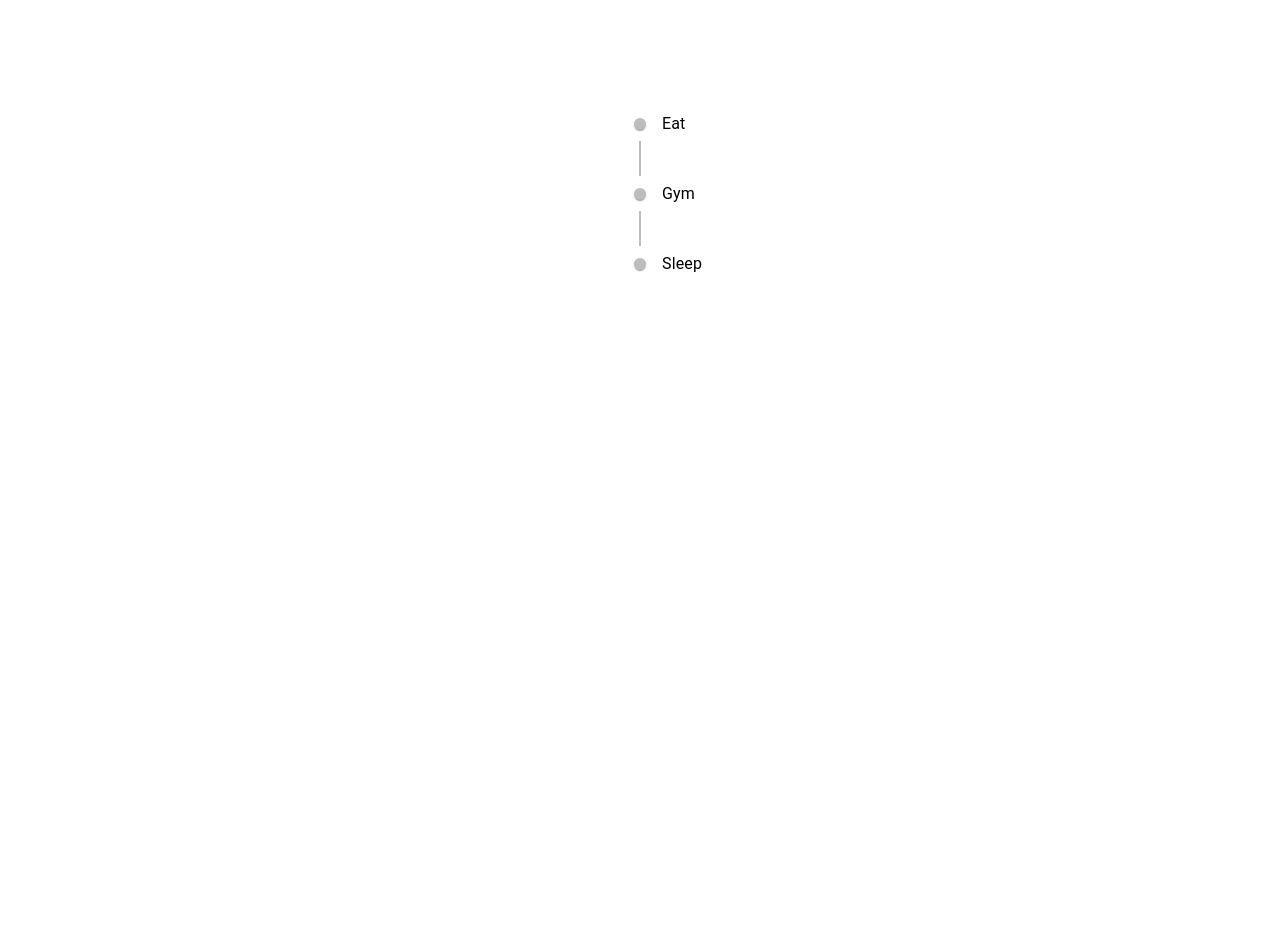
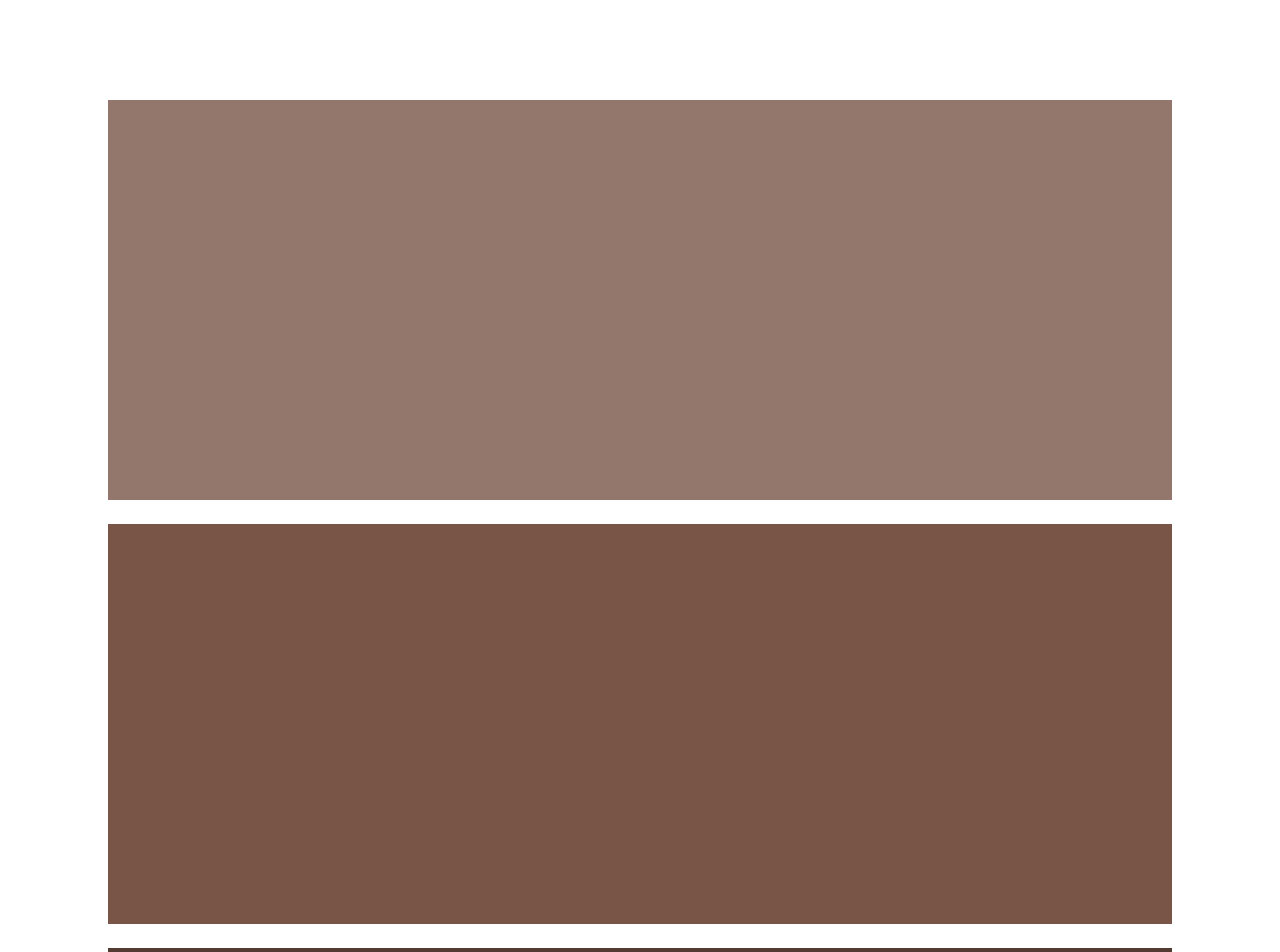
Before and after one commit to oguzhnkorkmz/material, a React (Vite) app: page / in a window 1280 px wide. Shown: the top 952 px of the page. Before the commit the page ends 800 px from the top, so only its background shows below. Built offline with nearby package versions, Linux system fonts and the light colour scheme.

Commit message:
Customization

```diff
--- a/src/App.tsx
+++ b/src/App.tsx
@@ -1,5 +1,7 @@
 import './App.css'
-import { LessonnTimeLine } from './components/LessonnTimeLine'
+import { ThemeProvider, colors, createTheme } from '@mui/material'
+import { LessonCustomization } from './components/LessonCustomization'
+// import { LessonnTimeLine } from './components/LessonnTimeLine'
 // import { LessonMasonry } from './components/LessonMasonry'
 // import { LessonTabs } from './components/LessonTabs'
 // import { LessonDateRange } from './components/LessonDateRange'
@@ -37,9 +39,18 @@ import { LessonnTimeLine } from './components/LessonnTimeLine'
 // import { LessonTypography } from './components/LessonTypography'
 // import { LessonTextField } from './components/LessonTextField'
 
+const theme = createTheme({
+  palette: {
+    secondary: {
+      main: colors.brown[500]
+    }
+  }
+})
+
 function App() {
 
   return (
+    <ThemeProvider theme={theme}>
       <div className='App'>
         {/* <LessonTypography /> */}
         {/* <LessonButton /> */}
@@ -77,8 +88,11 @@ function App() {
         {/* <LessonDateRange /> */}
         {/* <LessonTabs /> */}
         {/* <LessonMasonry /> */}
-      <LessonnTimeLine />
+        {/* <LessonnTimeLine /> */}
+        <LessonCustomization />
       </div>
+    </ThemeProvider>
+
   )
 }
 
--- /dev/null
+++ b/src/components/LessonCustomization.tsx
@@ -0,0 +1,12 @@
+import { Box, Stack } from '@mui/material'
+import React from 'react'
+
+export const LessonCustomization = () => {
+    return (
+        <Stack spacing={3}>
+            <Box sx={{ height: '400px', bgcolor: 'secondary.light' }}></Box>
+            <Box sx={{ height: '400px', bgcolor: 'secondary.main' }}></Box>
+            <Box sx={{ height: '400px', bgcolor: 'secondary.dark' }}></Box>
+        </Stack>
+    )
+}
```
Lines whose indentation alone changed are shown as unchanged.
